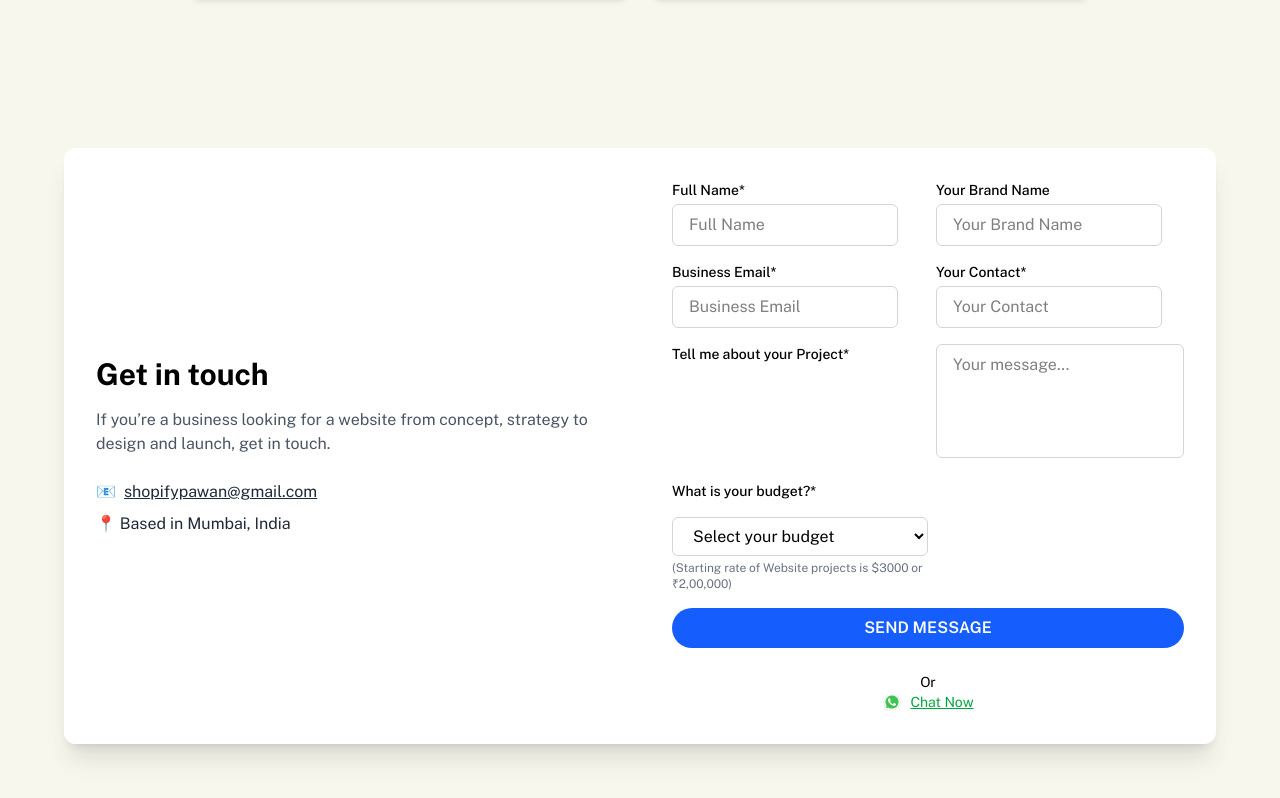
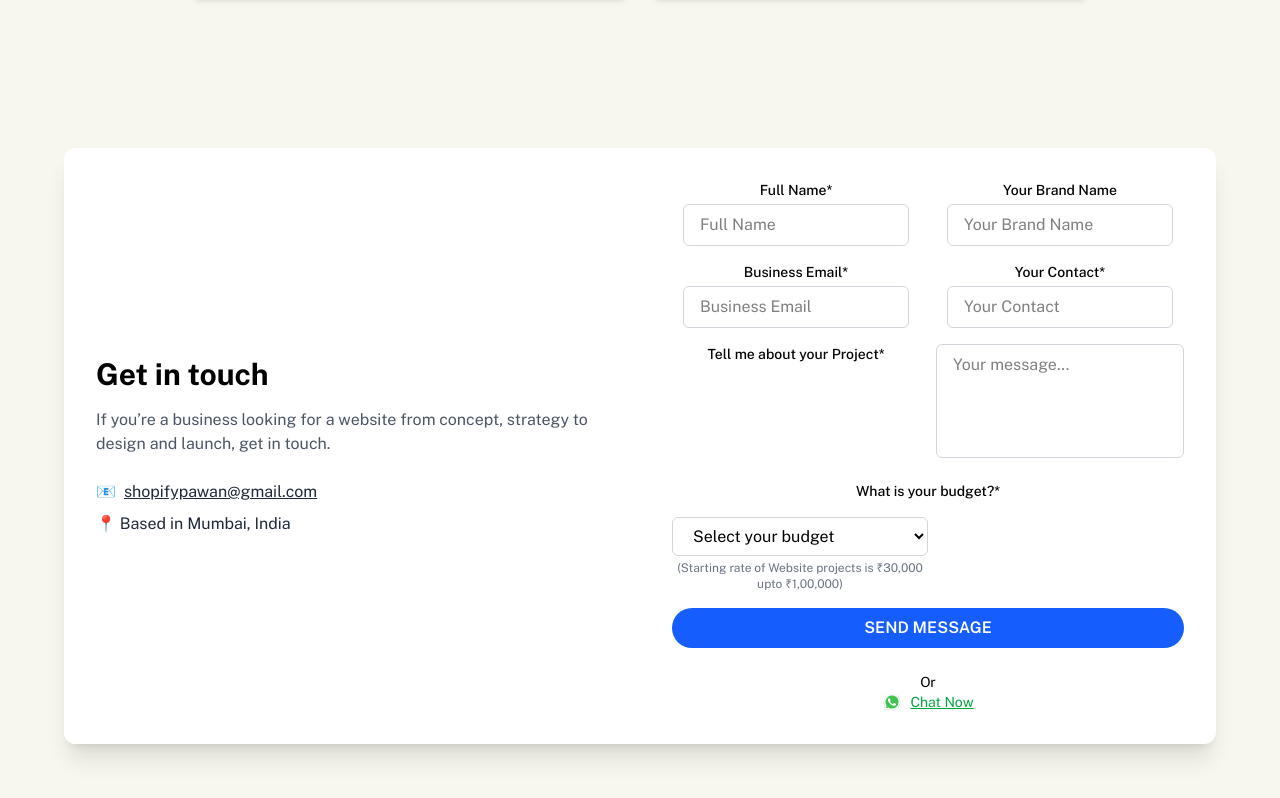
Before and after one commit to neerajk001/pawan-portfolio, a Next.js app: page / in a window 1280 px wide. Shown: the part 1591-2389 px from the top of the page. Built offline with nearby package versions, Linux system fonts and the light colour scheme.

Commit message:
added note

```diff
--- a/src/components/ContactForm.jsx
+++ b/src/components/ContactForm.jsx
@@ -23,7 +23,7 @@ function ContactForm() {
         <form
           action="https://formsubmit.co/shopifypawan@gmail.com"
           method="POST"
-          className="lg:w-1/2 p-8 space-y-4 w-full"
+          className="lg:w-1/2 p-8 space-y-4 w-full text-center items-center"
         >
           {/* Hidden Inputs */}
           <input type="hidden" name="_captcha" value="false" />
@@ -81,7 +81,7 @@ function ContactForm() {
                 <option>₹50,000 – ₹1,00,000</option>
                 <option>Above ₹1,00,000</option>
               </select>
-              <p className="text-xs text-gray-500 mt-1">(Starting rate of Website projects is $3000 or ₹2,00,000)</p>
+              <p className="text-xs text-gray-500 mt-1">(Starting rate of Website projects is ₹30,000 upto ₹1,00,000)</p>
             </div>
           </div>
 
```
